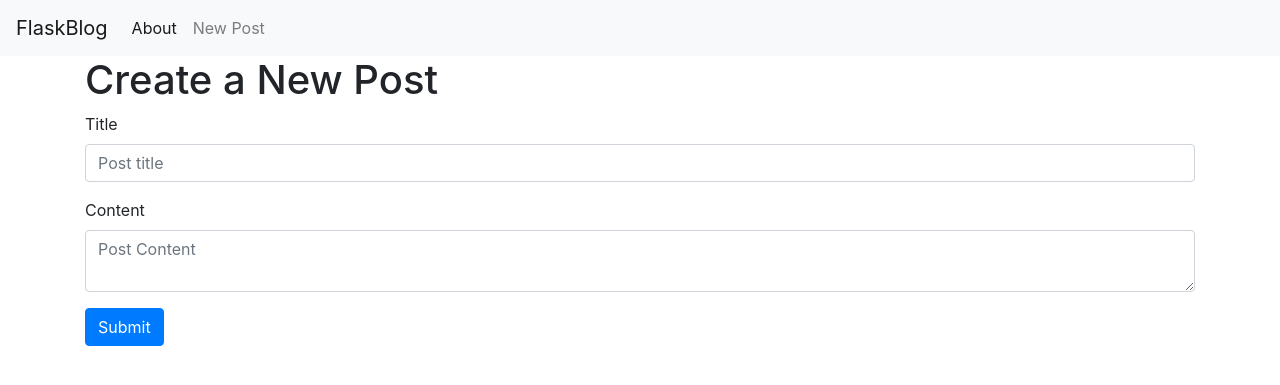
After one commit to Typ3Error/p1-py3-web-app, a Flask app: page /create in a window 1280 px wide. The commit adds this page. Shown: the top 385 px of the page. Run offline with Flask 2, Linux system fonts and the light colour scheme; some libraries are stand-ins or nearby versions.

Commit message:
Create New Post

```diff
--- a/app.py
+++ b/app.py
@@ -1,5 +1,7 @@
+import re
+from readline import get_begidx
 import sqlite3
-from flask import Flask, render_template
+from flask import Flask, render_template, request, url_for, flash, redirect
 from werkzeug.exceptions import abort
 
 def get_db_connection():
@@ -17,6 +19,7 @@ def get_post(post_id):
     return post
 
 app = Flask(__name__)
+app.config['SECRET_KEY'] = 'H!Sw33tie'
 
 @app.route('/')
 def index():
@@ -29,3 +32,21 @@ def index():
 def post(post_id):
     post = get_post(post_id)
     return render_template('post.html', post=post)
+
+@app.route('/create', methods=('GET', 'POST'))
+def create():
+    if request.method == 'POST':
+        title = request.form['title']
+        content = request.form['content']
+
+        if not title:
+            flash('Title is requiered!')
+        else:
+            conn = get_db_connection()
+            conn.execute('INSERT INTO posts (title, content) VALUES (?, ?)',
+                        (title,content))
+            conn.commit()
+            conn.close()
+            return redirect(url_for('index'))
+
+    return render_template('create.html')
--- a/templates/base.html
+++ b/templates/base.html
@@ -21,11 +21,17 @@
             <li class="nav-item active">
                 <a class="nav-link" href="#">About</a>
             </li>
+            <li class="nav-item">
+              <a href="{{url_for('create')}}" class="nav-link">New Post</a>
+            </li>
             </ul>
         </div>
     </nav>
     <div class="container">
-        {% block content %} {% endblock %}
+      {% for message in get_flashed_messages() %}
+        <div class="alert alert-danger">{{ message }}</div>
+      {% endfor%}
+      {% block content %} {% endblock %}
     </div>
 
     <!-- Optional JavaScript -->
--- /dev/null
+++ b/templates/create.html
@@ -0,0 +1,22 @@
+{% extends 'base.html' %}
+
+{% block content %}
+<h1>{% block title %} Create a New Post {% endblock %}</h1>
+
+<form method="post">
+    <div class="form-group">
+        <label for="title">Title</label>
+        <input type="text" name="title"
+                placeholder="Post title" class="form-control"
+                value="{{ request.form['title'] }}"></input>
+    </div>
+    <div class="form-group">
+        <label for="content">Content</label>
+        <textarea name="content" placeholder="Post Content"
+                  class="form-control">{{ request.form['content'] }}</textarea>
+    </div>
+    <div class="form-group">
+        <button type="submit" class="btn btn-primary">Submit</button>
+    </div>
+</form>
+{% endblock %}
```
Also changed, not shown: database.db.
